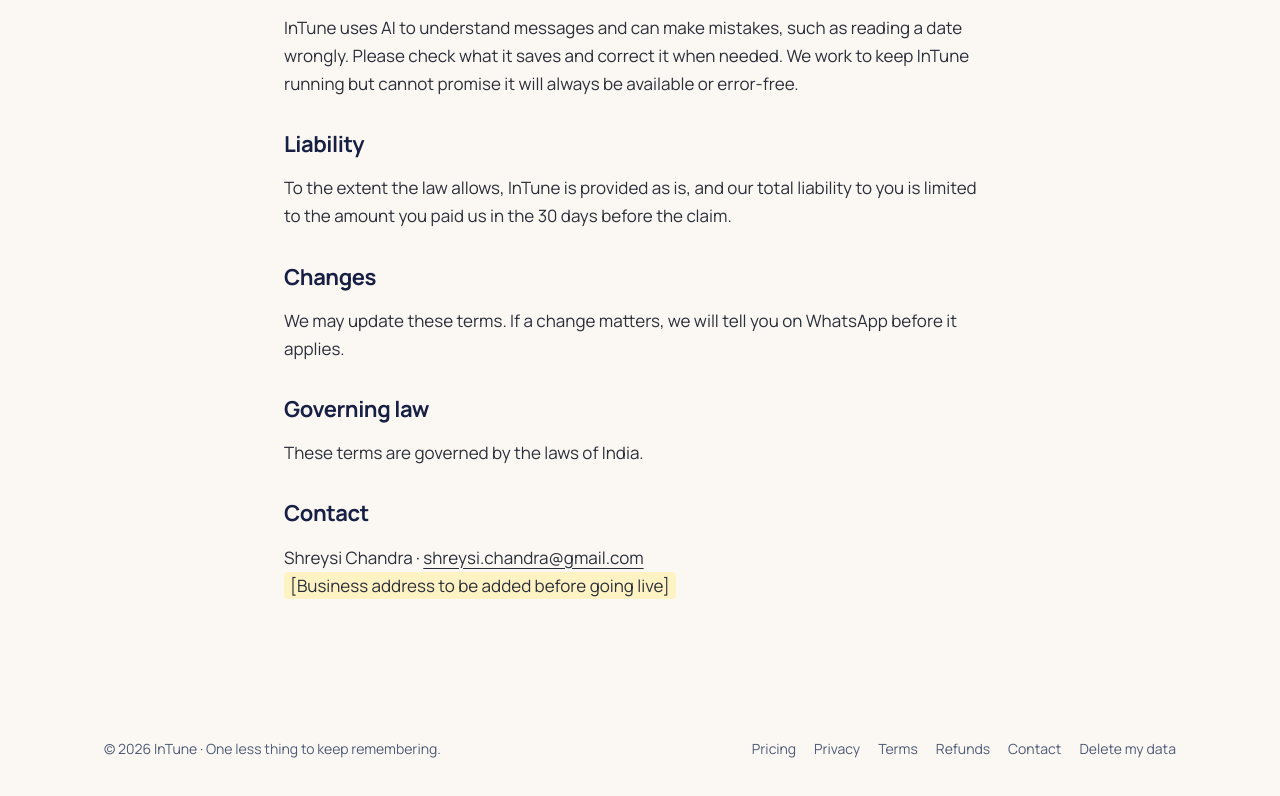
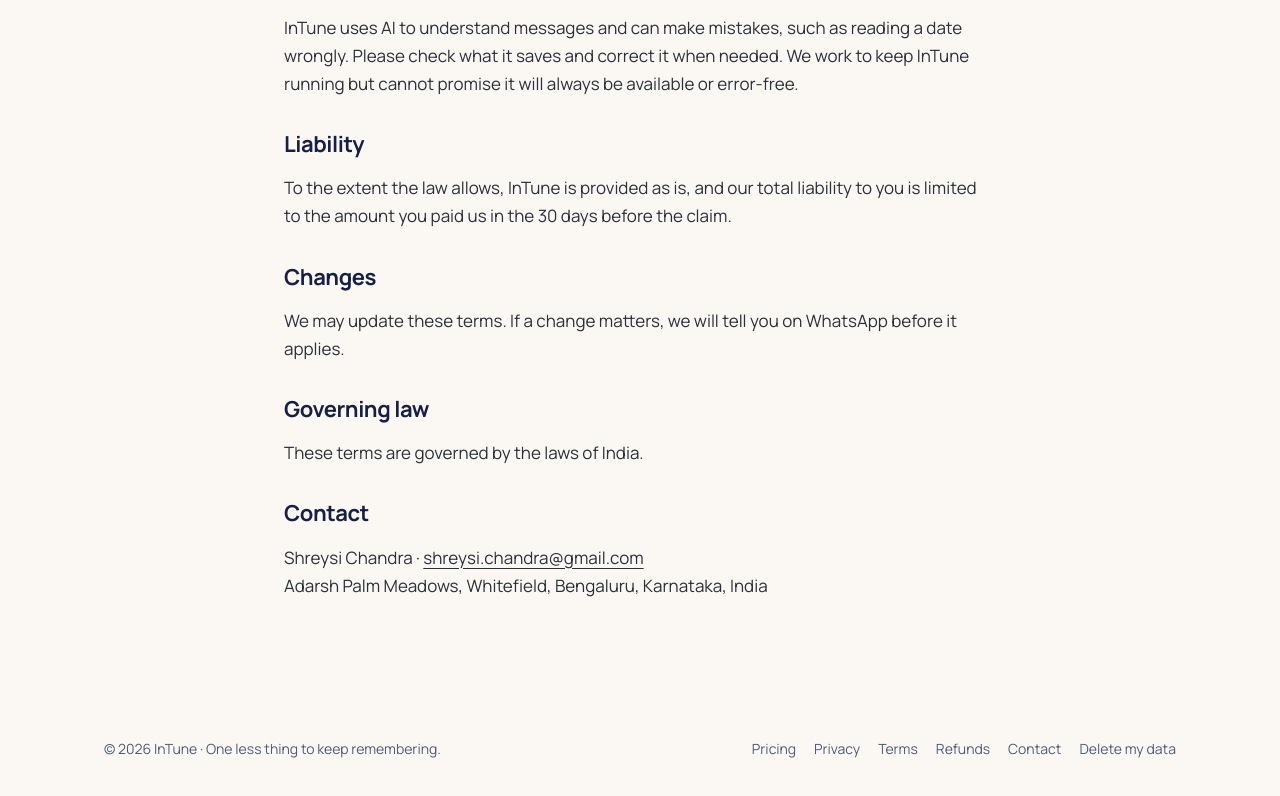
Before and after one commit to shreysichandra-rgb/meetintune-site, a plain HTML site: page terms.html in a window 1280 px wide. Shown: the part 1213-2009 px from the top of the page. Drawn offline with Linux system fonts and the light colour scheme.

Commit message:
Add the business address to terms, refund and contact pages
Co-Authored-By: Claude Opus 5.5 <noreply@anthropic.com>

```diff
--- a/terms.html
+++ b/terms.html
@@ -17,6 +17,6 @@
 <h2>Liability</h2><p>To the extent the law allows, InTune is provided as is, and our total liability to you is limited to the amount you paid us in the 30 days before the claim.</p>
 <h2>Changes</h2><p>We may update these terms. If a change matters, we will tell you on WhatsApp before it applies.</p>
 <h2>Governing law</h2><p>These terms are governed by the laws of India.</p>
-<h2>Contact</h2><p>Shreysi Chandra · <a href="mailto:shreysi.chandra@gmail.com">shreysi.chandra@gmail.com</a><br><span style="background:#fff3c4;padding:2px 6px;border-radius:4px">[Business address to be added before going live]</span></p></main><div class="wrap"><footer class="bottom"><span>© 2026 InTune · One less thing to keep remembering.</span>
+<h2>Contact</h2><p>Shreysi Chandra · <a href="mailto:shreysi.chandra@gmail.com">shreysi.chandra@gmail.com</a><br>Adarsh Palm Meadows, Whitefield, Bengaluru, Karnataka, India</p></main><div class="wrap"><footer class="bottom"><span>© 2026 InTune · One less thing to keep remembering.</span>
 <nav aria-label="Footer"><a href="/pricing.html">Pricing</a><a href="/privacy.html">Privacy</a><a href="/terms.html">Terms</a><a href="/refund.html">Refunds</a><a href="/contact.html">Contact</a><a href="/data-deletion.html">Delete my data</a></nav></footer></div>
 <script src="/pilot/ad-entry.js" defer></script></body></html>
```
Also changed, not shown: contact.html (+1 -1 lines), refund.html (+1 -1 lines).
